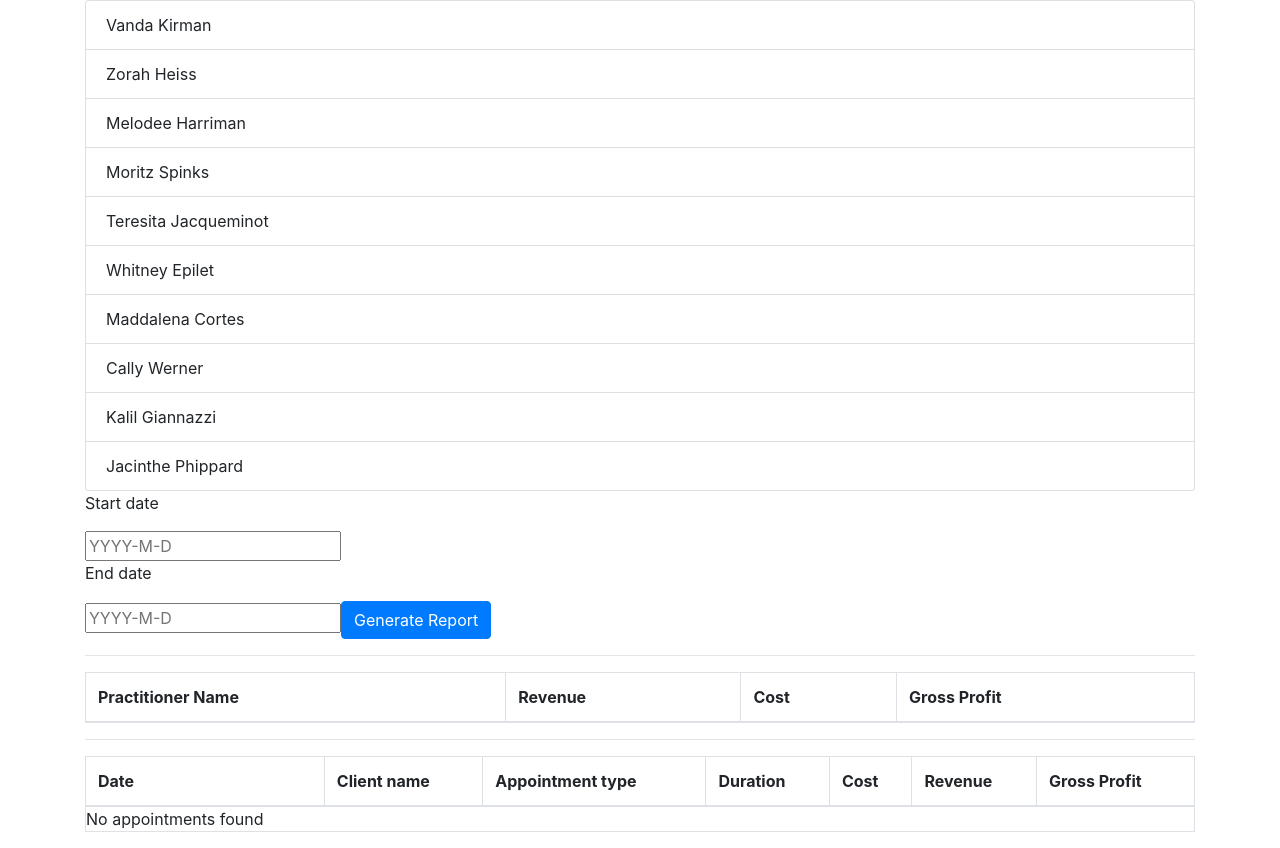
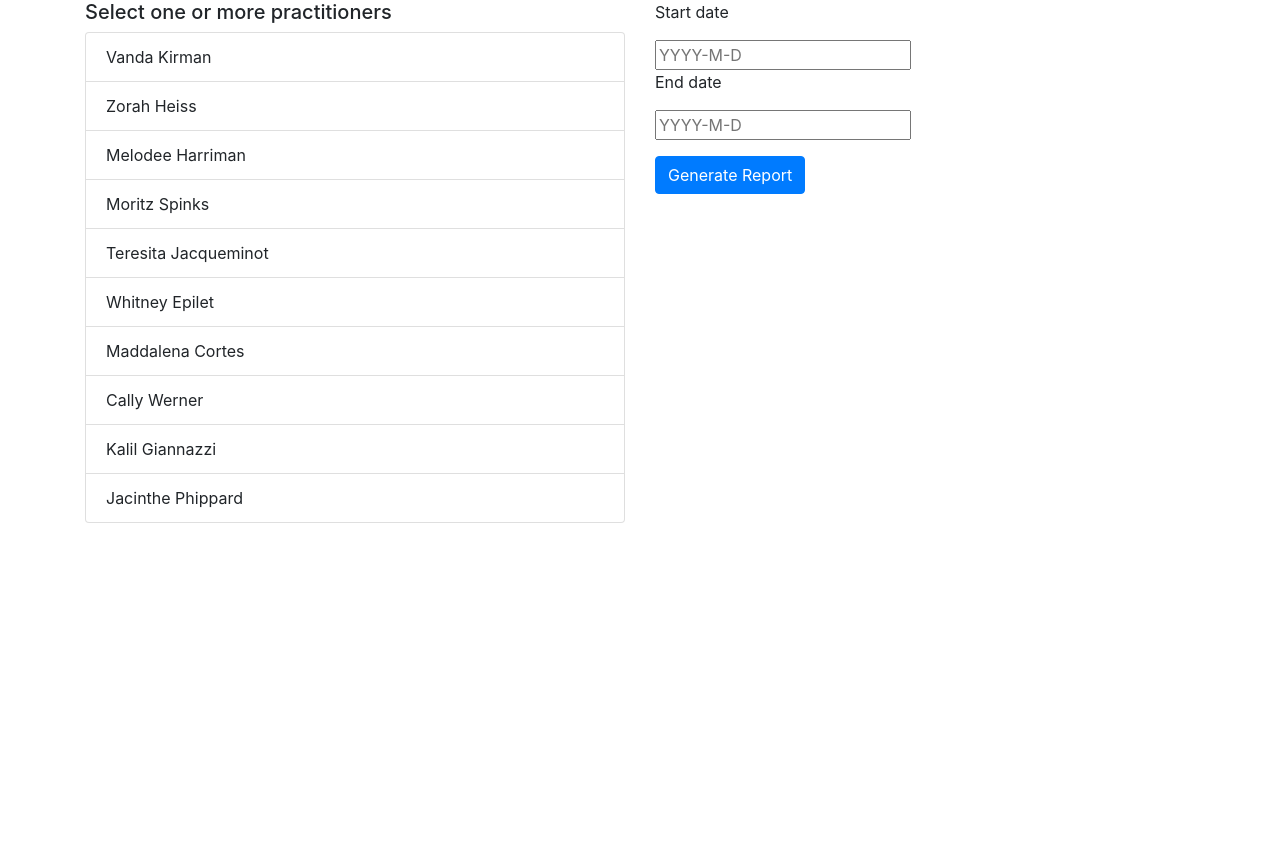
Before and after one commit to iankhor/admin-cplus, a React (Create React App) app: page / in a window 1280 px wide. After the commit the page ends 800 px from the top, so only its background shows below. Built offline with nearby package versions, Linux system fonts and the light colour scheme.

Commit message:
Simple layout

```diff
--- a/src/components/App.js
+++ b/src/components/App.js
@@ -1,5 +1,5 @@
 import React, { useState } from 'react'
-import { Container, ListGroup, Button, Table } from 'react-bootstrap'
+import { Container, ListGroup, Button, Table, Row, Col } from 'react-bootstrap'
 import practitioners from './../data/practitioners.json'
 import appointments from './../data/appointments.json'
 import { formatISO, isValid } from 'date-fns'
@@ -15,6 +15,15 @@ export default function App() {
   const [financials, setFinancials] = useState([])
   const [selectedAppointments, setSelectedAppointments] = useState([])
   const [isError, setIsError] = useState(false)
+
+  function reset() {
+    setSelected([])
+    setStartDate(null)
+    setEndDate(null)
+    setFinancials([])
+    setSelectedAppointments([])
+    setIsError(false)
+  }
 
   function validate() {
     const valid = isValid(startDate) && isValid(endDate)
@@ -41,6 +50,10 @@ export default function App() {
 
   return (
     <Container>
+      {financials.length === 0 && (
+        <Row>
+          <Col>
+            <h5>Select one or more practitioners</h5>
             <ListGroup as="ul">
               {practitioners.map((p) => (
                 <ListGroup.Item
@@ -53,19 +66,34 @@ export default function App() {
                 </ListGroup.Item>
               ))}
             </ListGroup>
-
+          </Col>
+          <Col>
+            <Row>
+              <Col>
                 <p>Start date</p>
                 <DayPickerInput onDayChange={(day) => setStartDate(day)} />
                 <p>End date</p>
                 <DayPickerInput onDayChange={(day) => setEndDate(day)} />
-
+                {isError && <div>Select a valid start and end date</div>}
+              </Col>
+            </Row>
+            <Row className="py-3">
+              <Col>
                 <Button variant="primary" onClick={validate}>
                   Generate Report
                 </Button>
-
-      {isError && <div>Select a valid start and end date</div>}
-
-      <hr />
+              </Col>
+            </Row>
+          </Col>
+        </Row>
+      )}
+      {financials.length > 0 && (
+        <>
+          <Row>
+            <Col>
+              <Button variant="secondary" onClick={reset}>
+                Back to search
+              </Button>
               <Table striped bordered hover>
                 <thead>
                   <tr>
@@ -98,7 +126,11 @@ export default function App() {
                 </tbody>
               </Table>
               <hr />
-      {
+            </Col>
+          </Row>
+          <Row>
+            <Col>
+              {selectedAppointments.length > 0 && (
                 <Table striped bordered hover>
                   <thead>
                     <tr>
@@ -122,13 +154,19 @@ export default function App() {
                           <td>{a.duration}</td>
                           <td>{a.revenue.toLocaleString('en-US', { style: 'currency', currency: 'USD' })}</td>
                           <td>{a.cost.toLocaleString('en-US', { style: 'currency', currency: 'USD' })}</td>
-                  <td>{(a.revenue - a.cost).toLocaleString('en-US', { style: 'currency', currency: 'USD' })}</td>
+                          <td>
+                            {(a.revenue - a.cost).toLocaleString('en-US', { style: 'currency', currency: 'USD' })}
+                          </td>
                         </tr>
                       )
                     })}
                   </tbody>
                 </Table>
-      }
+              )}
+            </Col>
+          </Row>
+        </>
+      )}
     </Container>
   )
 }
```
Lines whose indentation alone changed are shown as unchanged.
